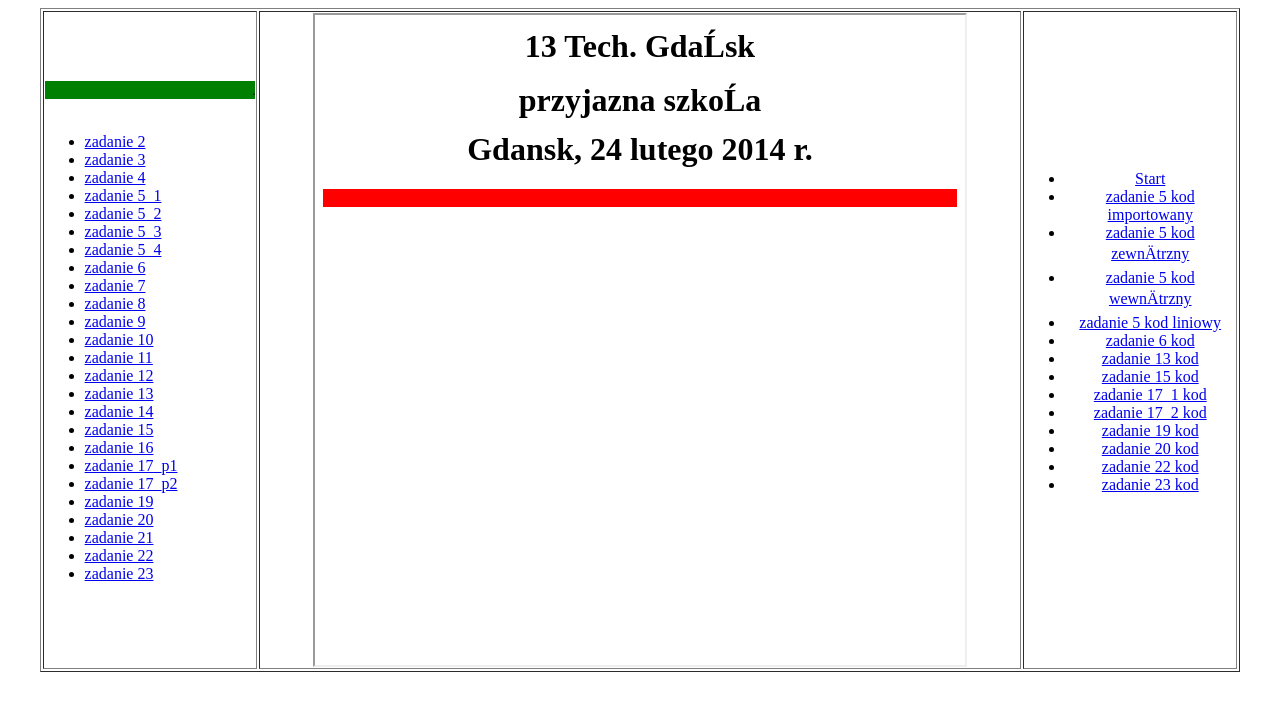
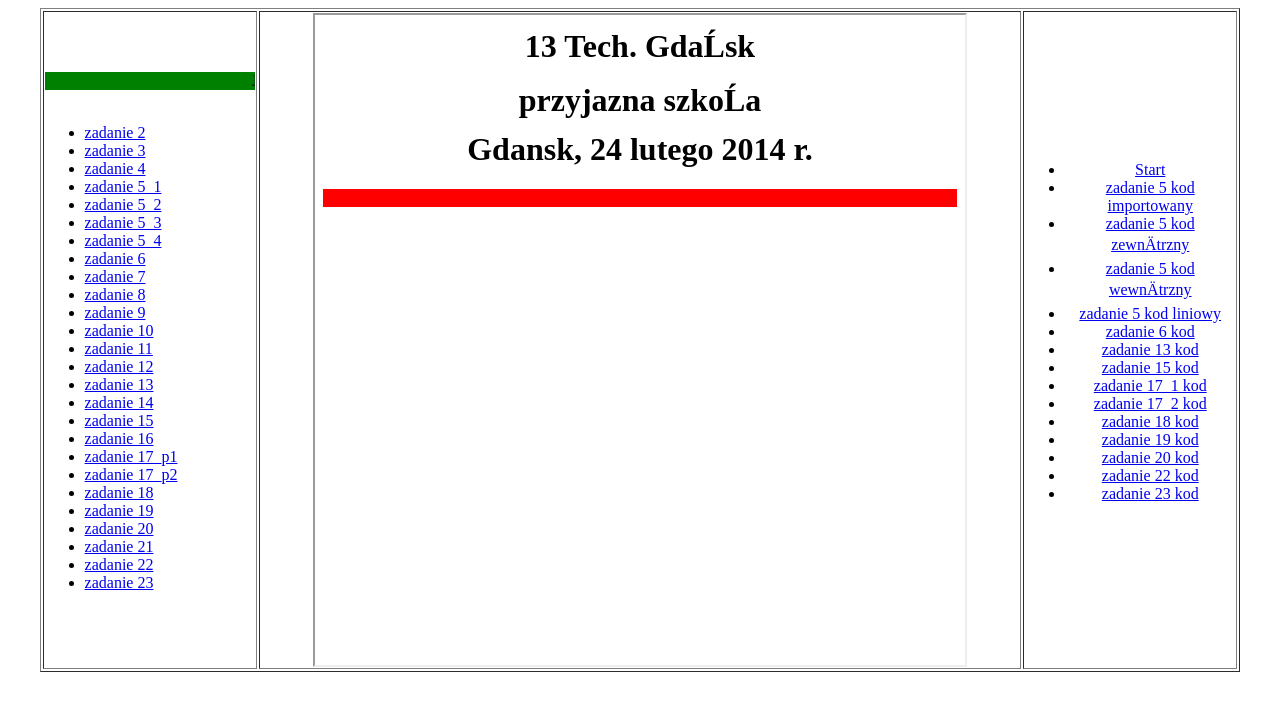
Before and after one commit to wiertl/index2, a plain HTML site: page index.html in a window 1280 px wide. Drawn offline with Linux system fonts and the light colour scheme.

Commit message:
index.html

```diff
--- a/index.html
+++ b/index.html
@@ -29,6 +29,7 @@
                     <li><a href="jaku_z16.html" target="zadania">zadanie 16</a></li>
                     <li><a href="jaku_z17_p1.html" target="zadania">zadanie 17_p1</a></li>
                     <li><a href="jaku_z17_p2.html" target="zadania">zadanie 17_p2</a></li>
+                    <li><a href="jaku_z18.html" target="zadania">zadanie 18</a></li>
                     <li><a href="jaku_z19.html" target="zadania">zadanie 19</a></li>
                     <li><a href="jaku_z20.html" target="zadania">zadanie 20</a></li>
                     <li><a href="jaku_z21.html" target="zadania">zadanie 21</a></li>
@@ -50,6 +51,7 @@
                     <li><a href="kod_z15.html" target="zadania">zadanie 15 kod</a></li>
                     <li><a href="kod_z17_p1.html" target="zadania">zadanie 17_1 kod</a></li>
                     <li><a href="kod_z17_p2.html" target="zadania">zadanie 17_2 kod</a></li>
+                    <li><a href="kod_z18.html" target="zadania">zadanie 18 kod</a></li>
                     <li><a href="kod_z19.html" target="zadania">zadanie 19 kod</a></li>
                     <li><a href="kod_z20.html" target="zadania">zadanie 20 kod</a></li>
                     <li><a href="kod_z22.html" target="zadania">zadanie 22 kod</a></li>
```
